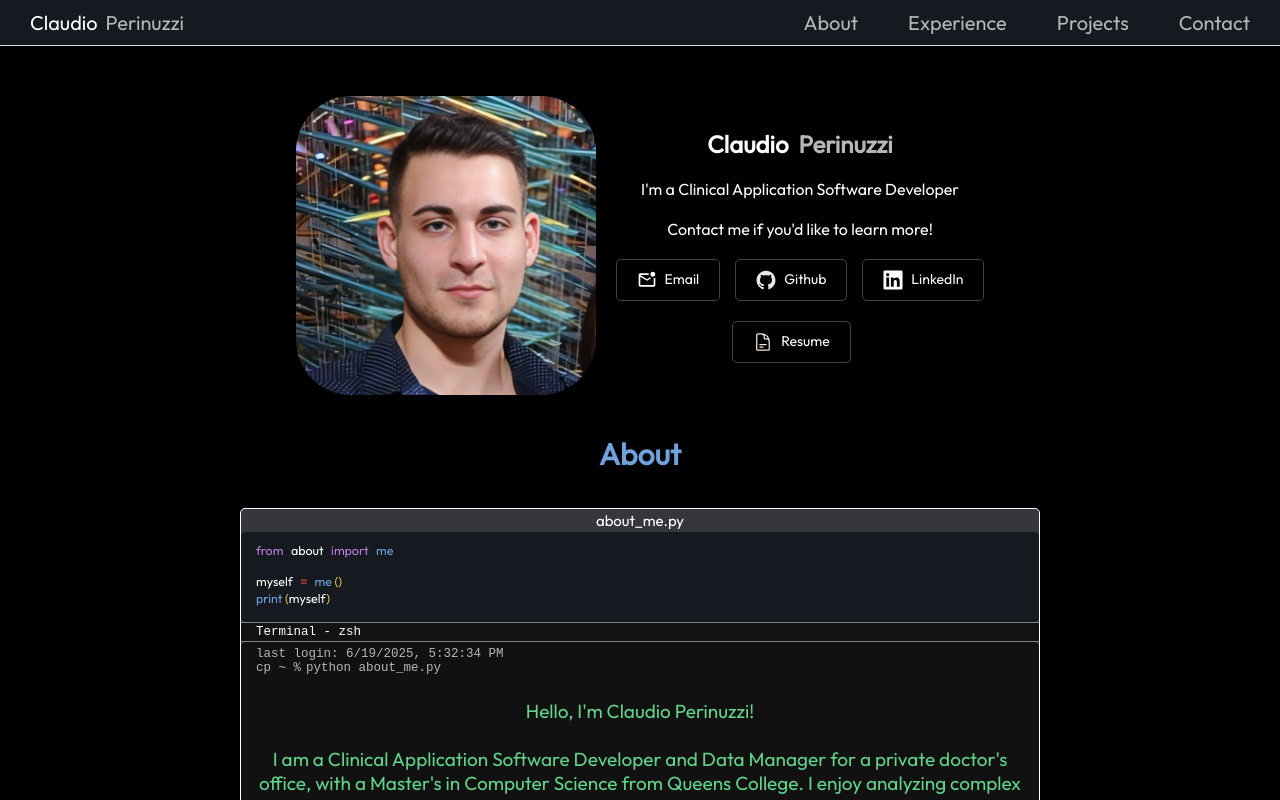
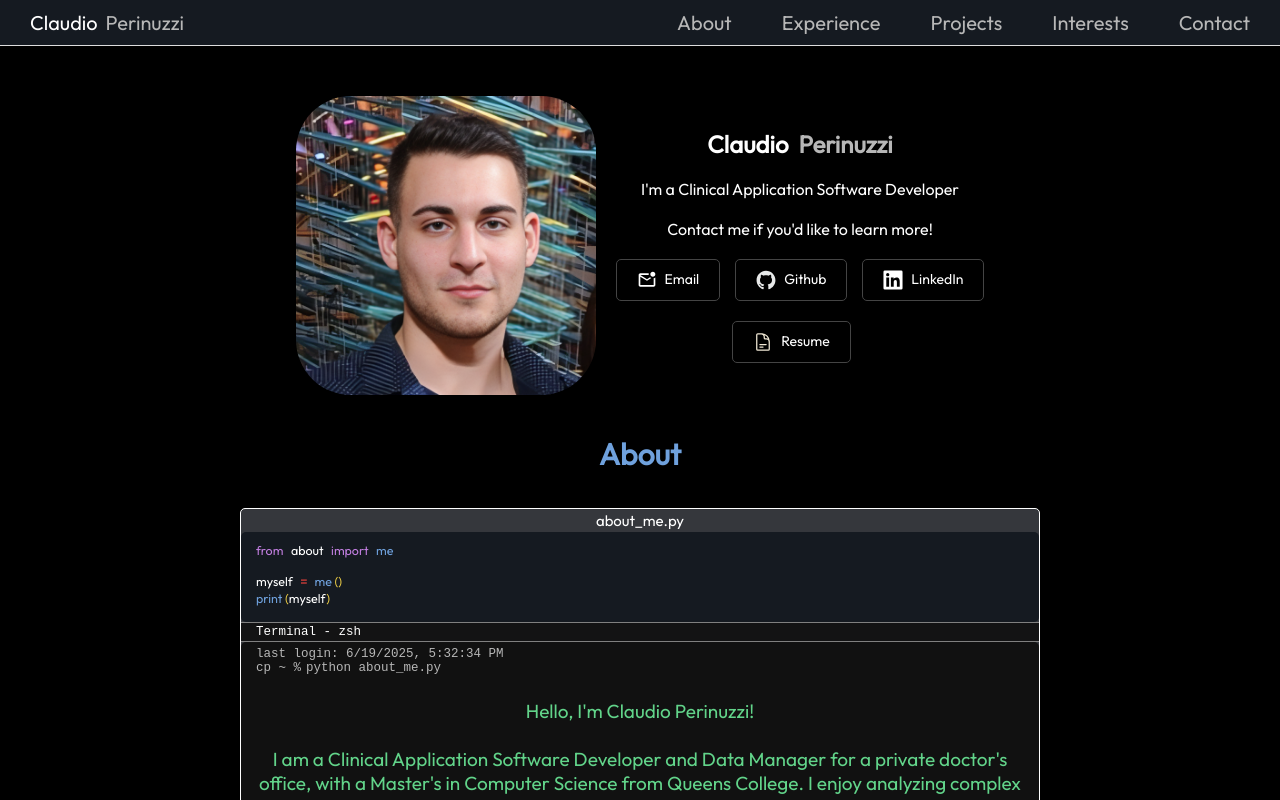
Before and after one commit to Claudio-Perinuzzi/portfolio-website, a React (Vite) app: page / in a window 1280 px wide. Shown: the top 800 px of the page. Built offline with nearby package versions, Linux system fonts and the light colour scheme.

Commit message:
added interests

```diff
--- a/src/components/Navbar/Navbar.jsx
+++ b/src/components/Navbar/Navbar.jsx
@@ -31,6 +31,7 @@ export const Navbar = () => {
                     <li><a href="#about">About</a></li>
                     <li><a href="#experience">Experience</a></li>
                     <li><a href="#projects">Projects</a></li>
+                    <li><a href="#interests">Interests</a></li>
                     <li><a href="#contact">Contact</a></li>
                 </ul>
             </div>
```
